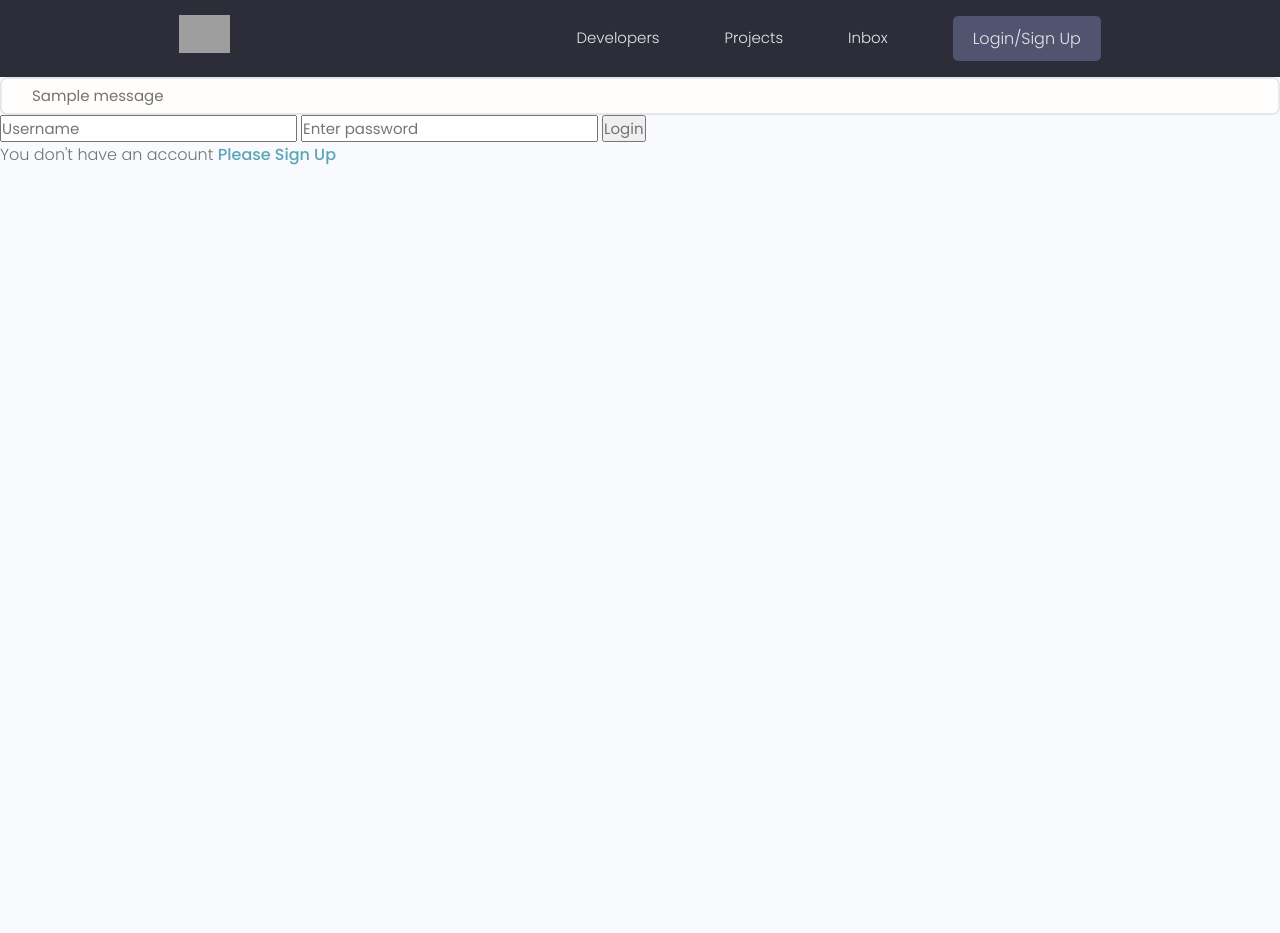
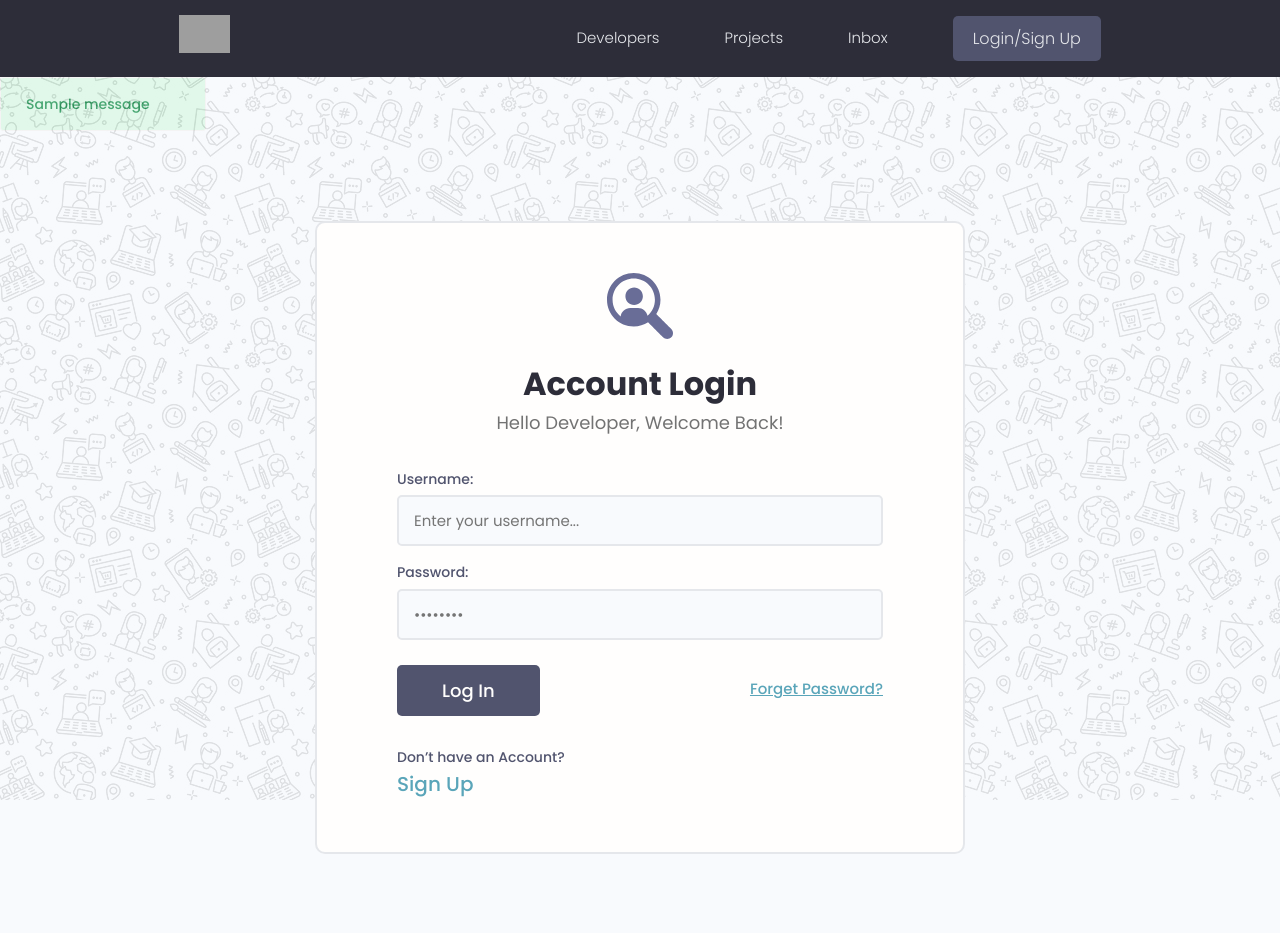
Before and after one commit to FlipGit1949/devsearch, a Django app: page /login/ in a window 1280 px wide. Before the commit the page ends 165 px from the top, so only its background shows below. Run offline with Django 3.2, Linux system fonts and the light colour scheme; one stand-in notice (Sample message) is shown; some libraries are stand-ins or nearby versions; grey boxes are pictures that could not be loaded.

Commit message:
t/m 20: Styling

```diff
--- a/static/uikit/app.js
+++ b/static/uikit/app.js
@@ -2,3 +2,13 @@
 document.addEventListener('DOMContentLoaded', function () {
   hljs.highlightAll();
 });
+
+
+let alertWrapper = document.querySelector('.alert')
+let alertClose = document.querySelector('.alert__close')
+
+if (alertWrapper) {
+  alertClose.addEventListener('click', () =>
+    alertWrapper.style.display = 'none'
+  )
+}
--- a/templates/main.html
+++ b/templates/main.html
@@ -23,14 +23,28 @@
 <body>
 	{% include 'navbar.html' %}
 
-    {% if messages %}
+ <!--  {% if messages %}
   <ul class="messages">
     {% for message in messages %}
     <li{% if message.tags %} class="{{ message.tags }}"{% endif %}>{{ message }}</li>
       {% endfor %}
     </ul>
+    {% endif %} -->
+
+    {% if messages %}
+
+    {% for message in messages %}
+    <div class="alert alert--{{message.tags}}">
+      <p class="alert__message">{{message}}</p>
+      <button class="alert__close"></button>
+    </div>
+
+    {% endfor %}
+
     {% endif %}
+
 
     {% block content %}
     {% endblock content %}
   </body>
+  <script src="{% static 'uikit/app.js' %}"></script>
--- a/users/forms.py
+++ b/users/forms.py
@@ -9,3 +9,9 @@ class CustomUserCreationForm(UserCreationForm):
 		labels = {
 			'first_name':'Name',
 		}
+
+	def __init__(self, *args, **kwargs):
+		super(CustomUserCreationForm, self).__init__(*args, **kwargs)
+
+		for name, field in self.fields.items():
+			field.widget.attrs.update({'class': 'input'})
--- a/users/templates/users/login_register.html
+++ b/users/templates/users/login_register.html
@@ -1,28 +1,105 @@
 {% extends 'main.html' %}
+{% load static %}
 
 {% block content %}
-
 
 {% if page == 'register' %}
 
 <h1>Register User</h1>
 
-<form method="POST" action="{% url 'register' %}">
-	{% csrf_token %}
-	{{form.as_p}}
-	<input type="submit" value="Register User">
-</form>
+<body>
+    <div class="auth">
+      <div class="card">
+        <div class="auth__header text-center">
+          <a href="/">
+            <img src="{% static 'images/icon.svg' %}" alt="icon" />
+          </a>
+          <h3>Register an Account</h3>
+          <p>Create a new developer account</p>
+        </div>
 
-<p>You already have an account <a href="{% url 'login' %}">Please Sign Up</a></p>
+        <form method="POST" action="{% url 'register' %}" class="form auth__form">
+          {% csrf_token %}
+
+          {% for field in form %}
+          <div class="form__field">
+            <label for="formInput#text">{{field.label}}</label>
+            {{field}}
+
+            <!-- {% if field.help_text %}
+              <small>{{field.help_text}}</small>
+            {% endif %} -->
+
+            {% for error in field.errors %}
+              <p style="color: red;">{{error}}</p>
+            {% endfor %}
+
+          </div>
+
+          {% endfor %}
+
+
+          <div class="auth__actions">
+            <input class="btn btn--sub btn--lg" type="submit" value="Sign  In" />
+          </div>
+        </form>
+        <div class="auth__alternative">
+          <p>Already have an Account?</p>
+          <a href="{% url 'login' %}">Log In</a>
+        </div>
+      </div>
+    </div>
+
 {% else %}
-<form action="{% url 'login' %}" method="POST">
-	{% csrf_token %}
-	<input type="text" name="username" placeholder="Username" />
-	<input type="password" name="password" placeholder="Enter password" />
-	<input type="submit" value="Login" />
 
-	<p>You don't have an account <a href="{% url 'register' %}">Please Sign Up</a></p>
-</form>
+<div class="auth">
+      <div class="card">
+        <div class="auth__header text-center">
+          <a href="/">
+            <img src="{%static 'images/icon.svg' %}" alt="icon" />
+          </a>
+          <h3>Account Login</h3>
+          <p>Hello Developer, Welcome Back!</p>
+        </div>
+
+        <form action="{% url 'login' %}" method="POST" class="form auth__form">
+        	{% csrf_token %}
+          <!-- Input:Username -->
+
+          <div class="form__field">
+            <label for="formInput#text">Username: </label>
+            <input
+              class="input input--text"
+              id="formInput#text"
+              type="text"
+              name="username"
+              placeholder="Enter your username..."
+            />
+          </div>
+
+          <!-- Input:Password -->
+          <div class="form__field">
+            <label for="formInput#password">Password: </label>
+            <input
+              class="input input--password"
+              id="formInput#passowrd"
+              type="password"
+              name="password"
+              placeholder="••••••••"
+            />
+          </div>
+          <div class="auth__actions">
+            <input class="btn btn--sub btn--lg" type="submit" value="Log In" />
+            <a href="forgetpassword.html">Forget Password?</a>
+          </div>
+        </form>
+        <div class="auth__alternative">
+          <p>Don’t have an Account?</p>
+          <a href="{% url 'register' %}">Sign Up</a>
+        </div>
+      </div>
+    </div>
+
 {% endif %}
 
 
--- a/users/views.py
+++ b/users/views.py
@@ -34,7 +34,7 @@ def loginUser(request):
 
 def logoutUser(request):
 	logout(request)
-	messages.error(request, 'User was logged out!')
+	messages.info(request, 'User was logged out!')
 	return redirect('login')
 
 def registerUser(request):
```
Also changed, not shown: templates/login.html (added, +67 -0 lines), templates/signup.html (added, +74 -0 lines), db.sqlite3, static/images/icon.svg (added), static/images/pattern.jpg (added). Lines whose indentation alone changed are shown as unchanged.
